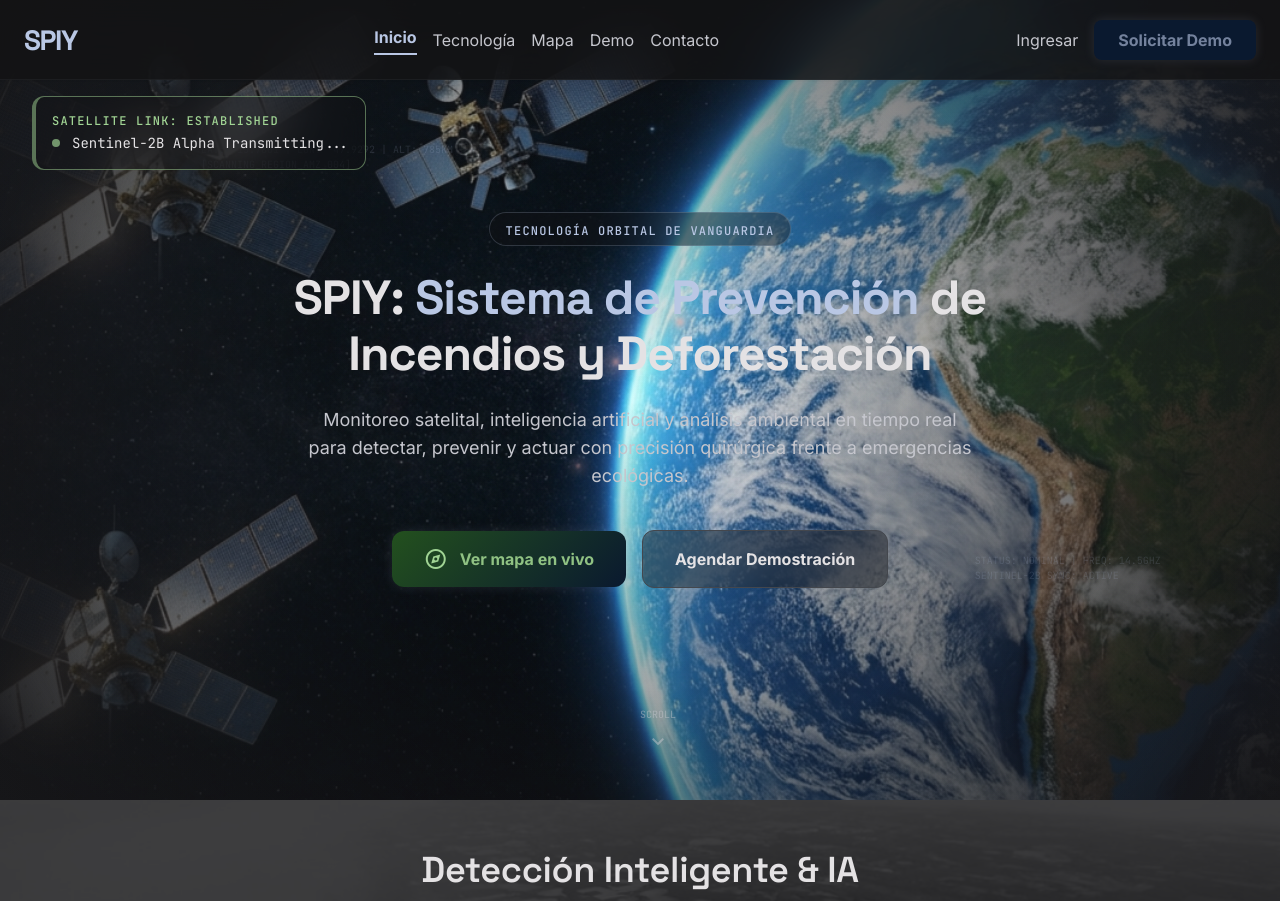
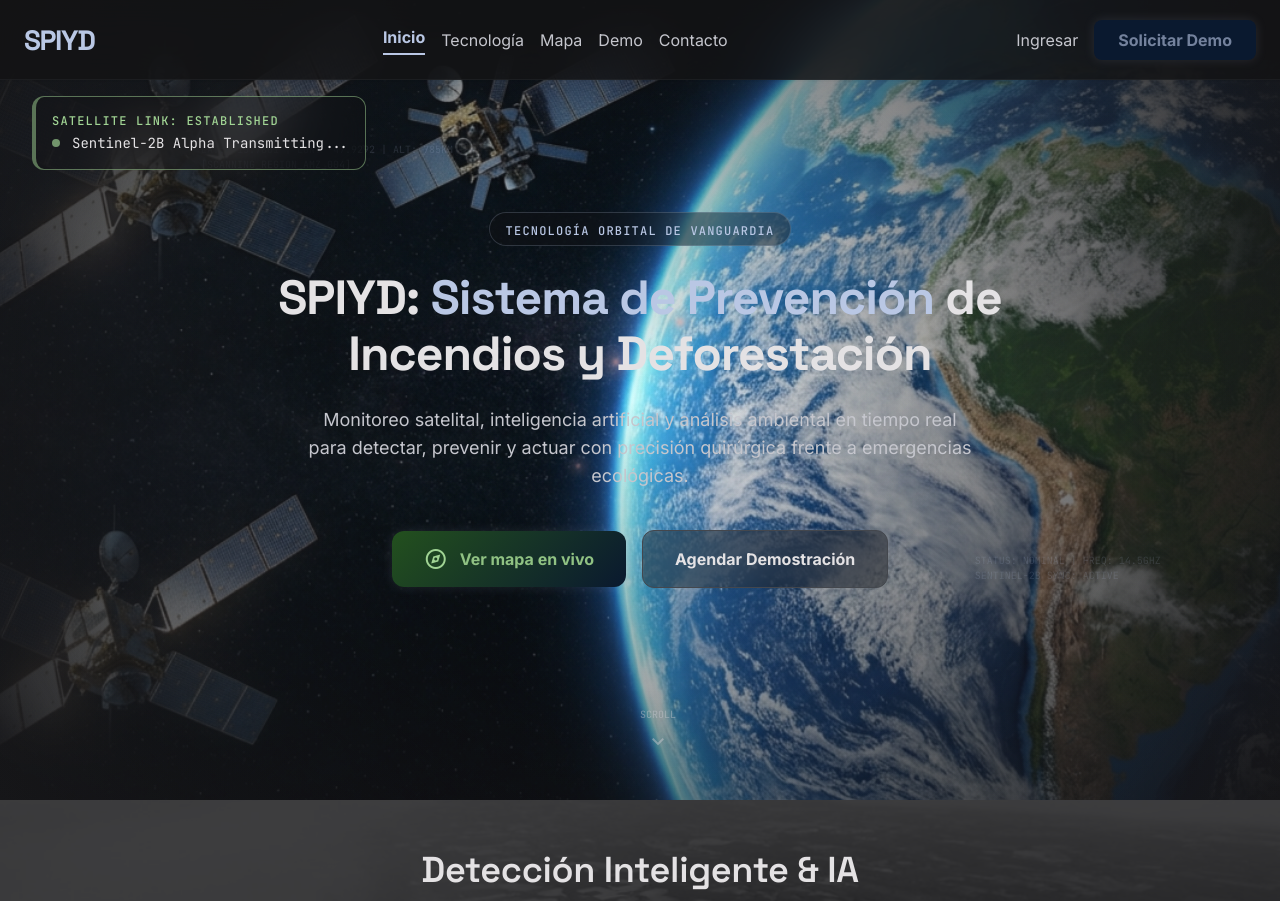
Before and after one commit to joselb285-dotcom/SPIYD, a Flask app: page / in a window 1280 px wide. Shown: the top 901 px of the page. Run offline with Flask 3, Linux system fonts and the light colour scheme; some libraries are stand-ins or nearby versions.

Commit message:
Fix branding: SPIY -> SPIYD throughout landing page

```diff
--- a/app.py/templates/landing.html
+++ b/app.py/templates/landing.html
@@ -1,7 +1,7 @@
 <!DOCTYPE html><html class="dark" lang="es"><head>
 <meta charset="utf-8">
 <meta content="width=device-width, initial-scale=1.0" name="viewport">
-<title>SPIY - Sistema de Prevención de Incendios y Deforestación</title>
+<title>SPIYD - Sistema de Prevención de Incendios y Deforestación</title>
 <link href="https://fonts.googleapis.com/css2?family=Space+Grotesk:wght@300..700&family=Inter:wght@300..700&family=JetBrains+Mono:wght@400..700&display=swap" rel="stylesheet">
 <link href="https://fonts.googleapis.com/css2?family=Material+Symbols+Outlined:wght,FILL@100..700,0..1&display=swap" rel="stylesheet">
 <script src="https://cdn.tailwindcss.com?plugins=forms,container-queries"></script>
@@ -75,7 +75,7 @@
 <!-- Nav -->
 <nav class="fixed top-0 w-full z-50 bg-surface/80 backdrop-blur-xl border-b border-outline-variant/20 shadow-sm transition-all duration-300 flex justify-between items-center px-container-padding h-20">
     <div class="flex items-center gap-2">
-        <span class="text-headline-lg font-headline-lg font-bold text-primary tracking-tighter">SPIY</span>
+        <span class="text-headline-lg font-headline-lg font-bold text-primary tracking-tighter">SPIYD</span>
     </div>
     <div class="hidden md:flex items-center gap-gutter">
         <a class="font-body-md text-body-md text-primary font-bold border-b-2 border-primary pb-1" href="#">Inicio</a>
@@ -107,7 +107,7 @@
 <!-- Hero -->
 <section class="relative h-screen w-full flex items-center justify-center overflow-hidden is-visible">
     <div class="absolute inset-0 z-0">
-        <img alt="SPIY Hero Visual" class="parallax-bg w-[110%] h-[110%] -left-[5%] -top-[5%] object-cover scale-105" id="hero-bg" src="/assets/img/earth-satellite.jpeg">
+        <img alt="SPIYD Hero Visual" class="parallax-bg w-[110%] h-[110%] -left-[5%] -top-[5%] object-cover scale-105" id="hero-bg" src="/assets/img/earth-satellite.jpeg">
         <div class="absolute inset-0 hero-gradient"></div>
         <div class="absolute inset-0 hud-scanline pointer-events-none"></div>
         <div class="absolute top-[45%] left-[48%] thermal-point" style="animation-delay:0.2s"></div>
@@ -134,7 +134,7 @@
             <span class="font-label-technical text-label-technical text-primary tracking-widest uppercase">Tecnología Orbital de Vanguardia</span>
         </div>
         <h1 class="font-display-lg text-display-lg-mobile md:text-display-lg text-on-surface mb-6 leading-tight">
-            SPIY: <span class="text-primary">Sistema de Prevención</span> de Incendios y Deforestación
+            SPIYD: <span class="text-primary">Sistema de Prevención</span> de Incendios y Deforestación
         </h1>
         <p class="font-body-lg text-body-lg text-on-surface-variant mb-10 max-w-2xl mx-auto">
             Monitoreo satelital, inteligencia artificial y análisis ambiental en tiempo real para detectar, prevenir y actuar con precisión quirúrgica frente a emergencias ecológicas.
@@ -267,7 +267,7 @@
             <div class="flex-1 space-y-6">
                 <span class="text-secondary font-label-technical uppercase tracking-widest">Transformación Digital</span>
                 <h2 class="font-display-md text-display-md">Observe el Futuro de la Conservación Ambiental</h2>
-                <p class="font-body-lg text-on-surface-variant">Solicite un acceso controlado a nuestra plataforma SPIY Enterprise. Descubra cómo los gobiernos y organizaciones globales están utilizando nuestros datos para reducir el tiempo de respuesta en un 60%.</p>
+                <p class="font-body-lg text-on-surface-variant">Solicite un acceso controlado a nuestra plataforma SPIYD Enterprise. Descubra cómo los gobiernos y organizaciones globales están utilizando nuestros datos para reducir el tiempo de respuesta en un 60%.</p>
                 <ul class="space-y-4">
                     <li class="flex items-center gap-3">
                         <span class="material-symbols-outlined text-secondary">check_circle</span>
@@ -315,8 +315,8 @@
 <!-- Footer -->
 <footer class="w-full mt-section-gap border-t border-outline-variant/20 bg-surface-container-lowest flex flex-col md:flex-row justify-between items-center p-container-padding gap-gutter" id="contacto">
     <div class="flex flex-col gap-2">
-        <span class="font-headline-lg text-primary">SPIY</span>
-        <p class="font-body-sm text-body-sm text-on-surface-variant">© 2025 SPIY Orbital Sentinel. Advanced Fire Prevention Systems.</p>
+        <span class="font-headline-lg text-primary">SPIYD</span>
+        <p class="font-body-sm text-body-sm text-on-surface-variant">© 2025 SPIYD Orbital Sentinel. Advanced Fire Prevention Systems.</p>
     </div>
     <div class="flex flex-wrap justify-center gap-gutter">
         <a class="font-body-sm text-body-sm text-on-surface-variant hover:text-primary transition-colors opacity-80 hover:opacity-100" href="#">Privacy Policy</a>
```
